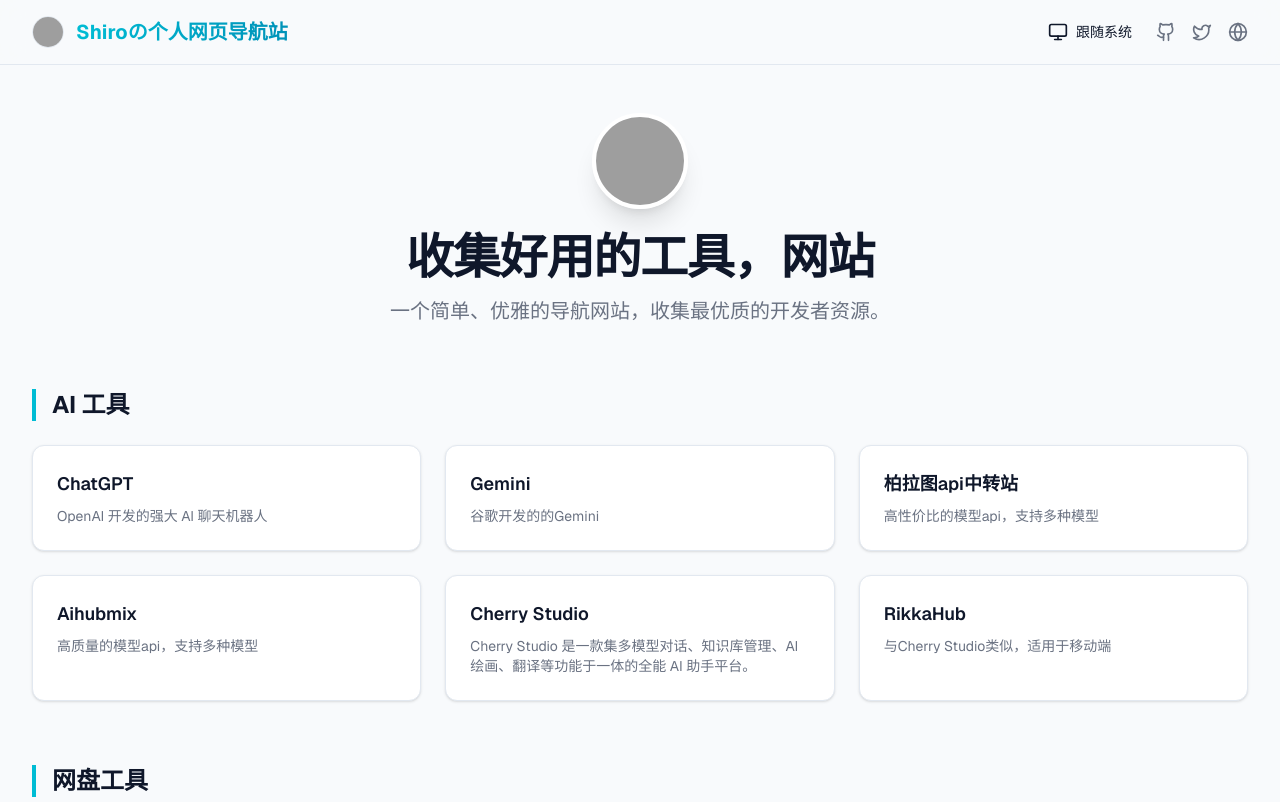
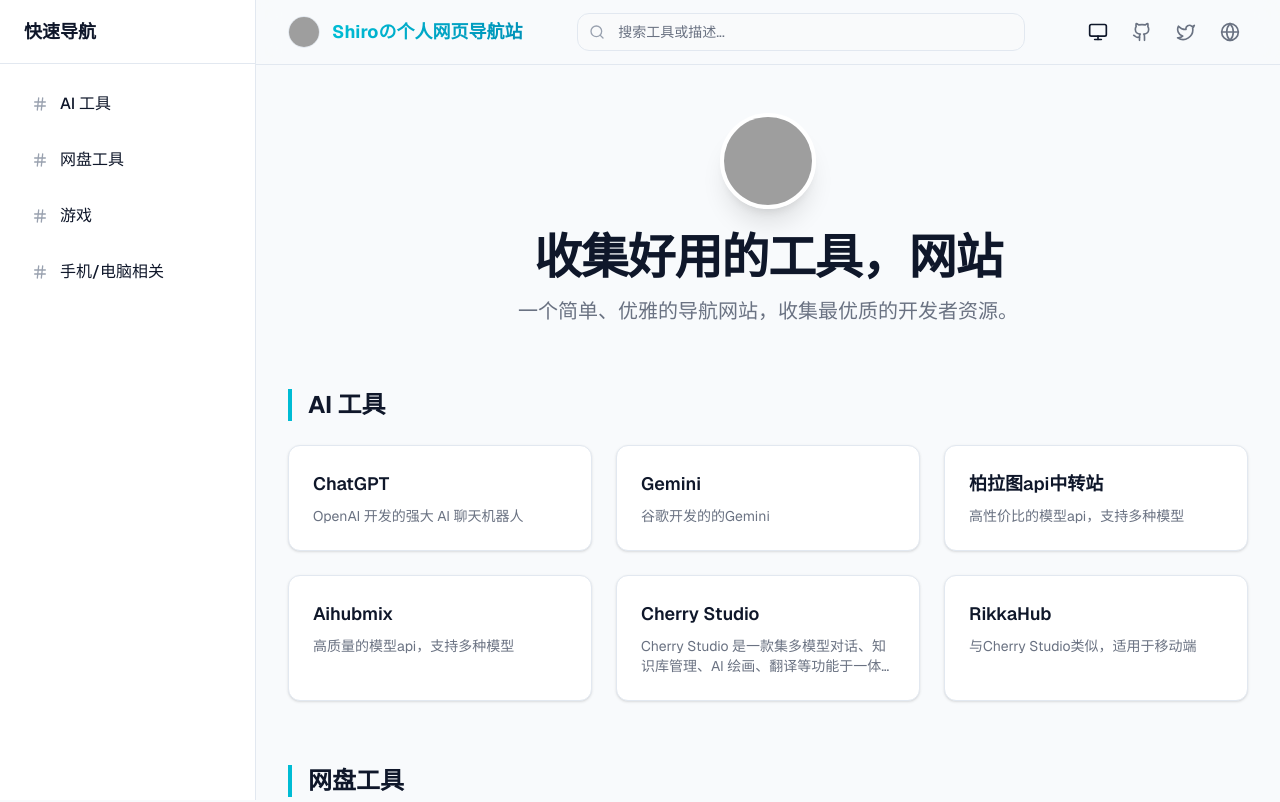
Before and after one commit to luojisama/nav_site, a Next.js app: page / in a window 1280 px wide. Shown: the top 802 px of the page. Built offline with nearby package versions, Linux system fonts and the light colour scheme; grey boxes are pictures that could not be loaded.

Commit message:
feat(ui): 添加搜索功能和响应式侧边栏
- 在导航栏添加搜索框，支持按名称和描述搜索工具
- 实现移动端侧边栏导航，包含所有分类的快速跳转
- 优化页面布局和响应式设计
- 更新百度网盘工具名称显示为"百度解析"

```diff
--- a/app/page.tsx
+++ b/app/page.tsx
@@ -1,17 +1,32 @@
 'use client';
 
 import { siteConfig } from "@/data/siteConfig";
-import { ExternalLink, Sun, Moon, Monitor } from "lucide-react";
+import { ExternalLink, Sun, Moon, Monitor, Search, Menu, X, Hash } from "lucide-react";
 import { useTheme } from "next-themes";
-import { useEffect, useState } from "react";
+import { useEffect, useState, useMemo } from "react";
 
 export default function Home() {
   const { theme, setTheme } = useTheme();
   const [mounted, setMounted] = useState(false);
+  const [searchQuery, setSearchQuery] = useState("");
+  const [isSidebarOpen, setIsSidebarOpen] = useState(false);
 
   useEffect(() => {
     setMounted(true);
   }, []);
+
+  const filteredCategories = useMemo(() => {
+    if (!searchQuery.trim()) return siteConfig.categories;
+
+    const query = searchQuery.toLowerCase();
+    return siteConfig.categories.map(category => ({
+      ...category,
+      items: category.items.filter(item =>
+        item.name.toLowerCase().includes(query) ||
+        item.description?.toLowerCase().includes(query)
+      )
+    })).filter(category => category.items.length > 0);
+  }, [searchQuery]);
 
   const toggleTheme = () => {
     if (theme === 'light') setTheme('dark');
@@ -28,42 +43,94 @@ export default function Home() {
 
   return (
     <div className="min-h-screen bg-background text-foreground transition-colors duration-300">
+      {/* Sidebar Overlay */}
+      {isSidebarOpen && (
+        <div
+          className="fixed inset-0 bg-black/50 z-40 lg:hidden backdrop-blur-sm"
+          onClick={() => setIsSidebarOpen(false)}
+        />
+      )}
+
+      {/* Sidebar */}
+      <aside className={`fixed top-0 left-0 h-full w-64 bg-card-bg border-r border-card-border z-50 transition-transform duration-300 lg:translate-x-0 ${isSidebarOpen ? 'translate-x-0' : '-translate-x-full'}`}>
+        <div className="h-16 flex items-center px-6 border-b border-card-border justify-between">
+          <span className="font-bold text-lg">快速导航</span>
+          <button onClick={() => setIsSidebarOpen(false)} className="lg:hidden p-2">
+            <X className="w-5 h-5" />
+          </button>
+        </div>
+        <nav className="p-4 space-y-2 overflow-y-auto h-[calc(100%-4rem)]">
+          {siteConfig.categories.map((category) => (
+            <a
+              key={category.title}
+              href={`#${category.title}`}
+              onClick={() => setIsSidebarOpen(false)}
+              className="flex items-center gap-3 px-4 py-3 rounded-lg hover:bg-gray-100 dark:hover:bg-gray-800 transition-colors group"
+            >
+              <Hash className="w-4 h-4 text-gray-400 group-hover:text-primary" />
+              <span className="font-medium">{category.title}</span>
+            </a>
+          ))}
+        </nav>
+      </aside>
+
+      {/* Main Layout */}
+      <div className="lg:pl-64 flex flex-col min-h-screen">
         {/* Header */}
-      <header className="border-b sticky top-0 bg-background/80 backdrop-blur-md z-10 border-card-border">
-        <div className="max-w-7xl mx-auto px-4 sm:px-6 lg:px-8 h-16 flex items-center justify-between">
+        <header className="border-b sticky top-0 bg-background/80 backdrop-blur-md z-30 border-card-border">
+          <div className="max-w-7xl mx-auto px-4 sm:px-6 lg:px-8 h-16 flex items-center justify-between gap-4">
             <div className="flex items-center gap-3">
+              <button
+                onClick={() => setIsSidebarOpen(true)}
+                className="lg:hidden p-2 -ml-2 hover:bg-gray-100 dark:hover:bg-gray-800 rounded-lg"
+              >
+                <Menu className="w-6 h-6" />
+              </button>
               {siteConfig.avatar && (
                 <img
                   src={siteConfig.avatar}
                   alt={siteConfig.author}
-                className="w-8 h-8 rounded-full border border-card-border"
+                  className="w-8 h-8 rounded-full border border-card-border hidden sm:block"
                   onError={(e) => {
                     (e.target as HTMLImageElement).style.display = 'none';
                   }}
                 />
               )}
-            <h1 className="text-xl font-bold bg-clip-text text-transparent bg-gradient-to-r from-primary to-cyan-600 dark:to-cyan-400">
+              <h1 className="text-lg font-bold bg-clip-text text-transparent bg-gradient-to-r from-primary to-cyan-600 dark:to-cyan-400 truncate">
                 {siteConfig.title}
               </h1>
             </div>
-          <div className="flex items-center gap-4">
+
+            {/* Search Bar */}
+            <div className="flex-1 max-w-md relative group">
+              <div className="absolute inset-y-0 left-0 pl-3 flex items-center pointer-events-none">
+                <Search className="h-4 w-4 text-gray-400 group-focus-within:text-primary transition-colors" />
+              </div>
+              <input
+                type="text"
+                placeholder="搜索工具或描述..."
+                value={searchQuery}
+                onChange={(e) => setSearchQuery(e.target.value)}
+                className="block w-full pl-10 pr-3 py-2 border border-card-border rounded-xl leading-5 bg-gray-50 dark:bg-gray-900/50 placeholder-gray-500 focus:outline-none focus:ring-2 focus:ring-primary/20 focus:border-primary sm:text-sm transition-all"
+              />
+            </div>
+
+            <div className="flex items-center gap-2">
               <button
                 onClick={toggleTheme}
-              className="p-2 rounded-lg hover:bg-gray-200 dark:hover:bg-gray-800 transition-colors flex items-center gap-2 text-sm font-medium"
+                className="p-2 rounded-lg hover:bg-gray-200 dark:hover:bg-gray-800 transition-colors"
                 title={mounted ? `当前模式: ${theme === 'system' ? '跟随系统' : theme === 'dark' ? '深色' : '浅色'}` : '加载中'}
               >
                 <ThemeIcon />
-              <span className="hidden sm:inline">
-                {mounted ? (theme === 'system' ? '跟随系统' : theme === 'dark' ? '深色模式' : '浅色模式') : '...'}
-              </span>
               </button>
+              <div className="hidden md:flex items-center gap-2">
                 {siteConfig.social.map((item) => (
                   <a
                     key={item.name}
                     href={item.url}
                     target="_blank"
                     rel="noopener noreferrer"
-                className="text-gray-500 hover:text-primary transition-colors"
+                    className="p-2 text-gray-500 hover:text-primary transition-colors"
                   >
                     <item.icon className="w-5 h-5" />
                     <span className="sr-only">{item.name}</span>
@@ -71,11 +138,13 @@ export default function Home() {
                 ))}
               </div>
             </div>
+          </div>
         </header>
 
         {/* Main Content */}
-      <main className="max-w-7xl mx-auto px-4 sm:px-6 lg:px-8 py-12">
+        <main className="flex-1 max-w-7xl w-full mx-auto px-4 sm:px-6 lg:px-8 py-12">
           {/* Hero Section */}
+          {!searchQuery && (
             <div className="text-center mb-16">
               {siteConfig.avatar && (
                 <div className="mb-6 flex justify-center">
@@ -96,15 +165,17 @@ export default function Home() {
                 一个简单、优雅的导航网站，收集最优质的开发者资源。
               </p>
             </div>
+          )}
 
-        {/* Categories */}
+          {/* Search Results / Categories */}
           <div className="space-y-16">
-          {siteConfig.categories.map((category) => (
-            <section key={category.title} id={category.title}>
+            {filteredCategories.length > 0 ? (
+              filteredCategories.map((category) => (
+                <section key={category.title} id={category.title} className="scroll-mt-24">
                   <h3 className="text-2xl font-bold mb-6 flex items-center gap-2 border-l-4 border-primary pl-4 text-foreground">
                     {category.title}
                   </h3>
-              <div className="grid grid-cols-1 sm:grid-cols-2 lg:grid-cols-3 gap-6">
+                  <div className="grid grid-cols-1 sm:grid-cols-2 xl:grid-cols-3 gap-6">
                     {category.items.map((item) => (
                       <a
                         key={item.name}
@@ -126,12 +197,21 @@ export default function Home() {
                     ))}
                   </div>
                 </section>
-          ))}
+              ))
+            ) : (
+              <div className="text-center py-20">
+                <div className="inline-flex items-center justify-center w-16 h-16 rounded-full bg-gray-100 dark:bg-gray-800 mb-4">
+                  <Search className="w-8 h-8 text-gray-400" />
+                </div>
+                <h3 className="text-xl font-semibold mb-2">未找到匹配项</h3>
+                <p className="text-gray-500">尝试使用其他关键词搜索</p>
+              </div>
+            )}
           </div>
         </main>
 
         {/* Footer */}
-      <footer className="border-t mt-20 py-12 bg-gray-50 dark:bg-gray-900/30 border-card-border">
+        <footer className="border-t mt-auto py-12 bg-gray-50 dark:bg-gray-900/30 border-card-border">
           <div className="max-w-7xl mx-auto px-4 sm:px-6 lg:px-8 text-center text-gray-500 dark:text-gray-400">
             <p>© {new Date().getFullYear()} {siteConfig.author}. All rights reserved.</p>
             <p className="mt-2 text-sm">
@@ -140,5 +220,6 @@ export default function Home() {
           </div>
         </footer>
       </div>
+    </div>
   );
 }
--- a/data/siteConfig.ts
+++ b/data/siteConfig.ts
@@ -80,7 +80,7 @@ export const siteConfig = {
           description: "夸克解析工具，支持解析夸克网盘链接",
         },
         {
-          name: "百度网盘",
+          name: "百度解析",
           url: "https://kdown.moiu.cn/free/#/index",
           description: "百度网盘解析工具，支持解析百度网盘链接",
         },
```
Lines whose indentation alone changed are shown as unchanged.
